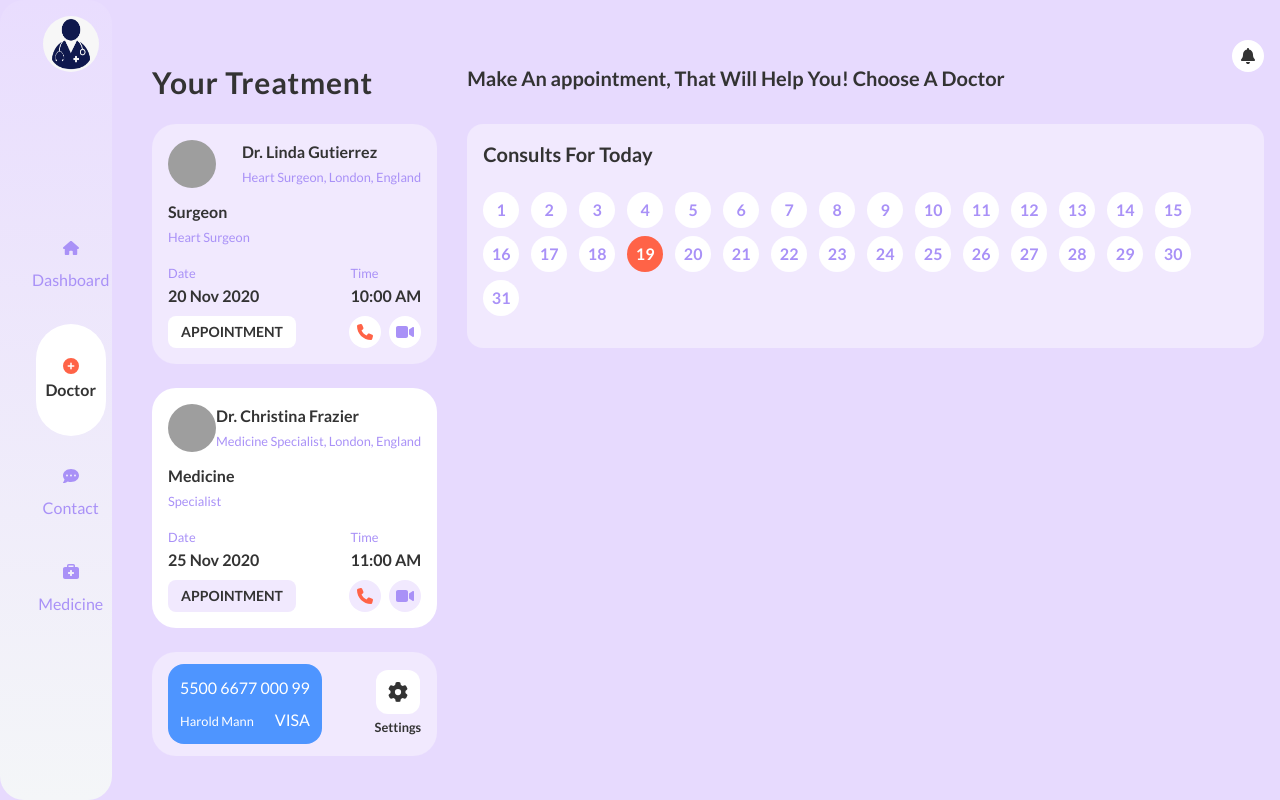
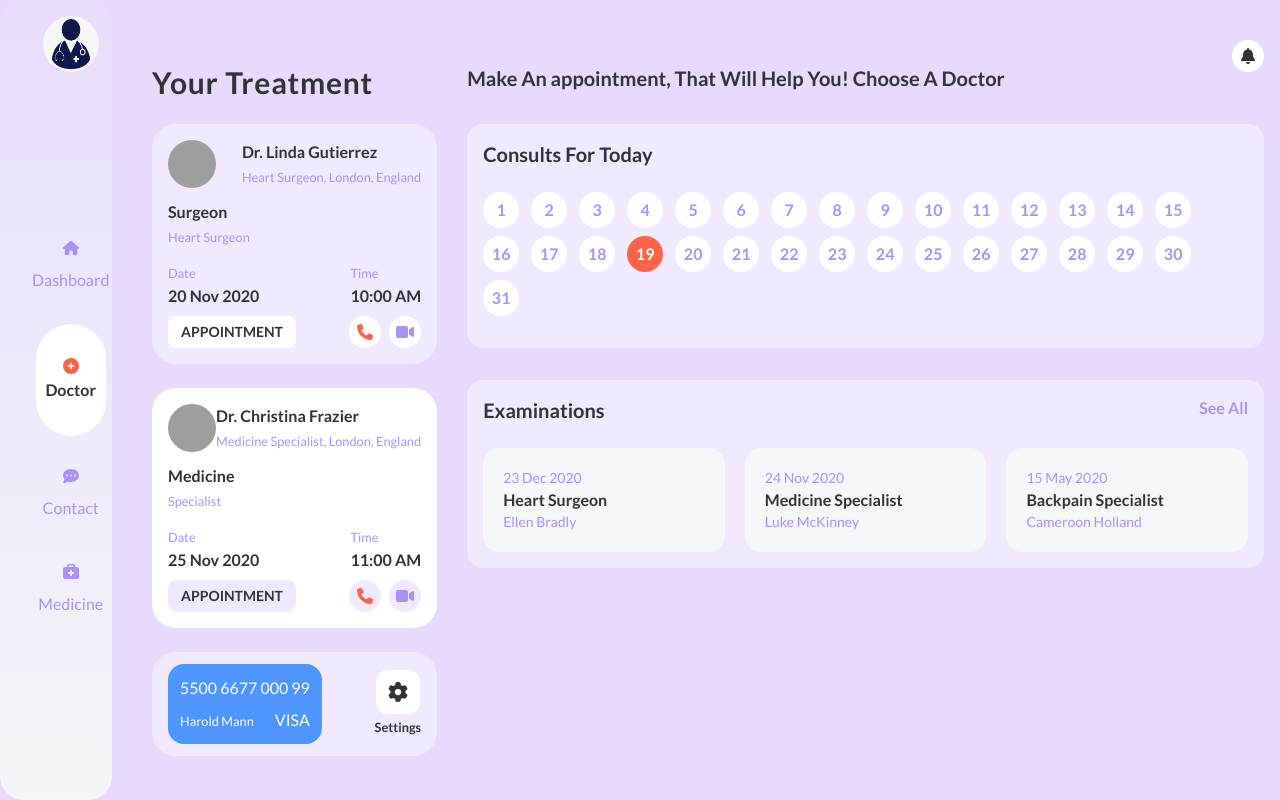
Before and after one commit to forhad-eng/doctors-appointment, a React (Create React App) app: page / in a window 1280 px wide. Built offline with nearby package versions, Linux system fonts and the light colour scheme; grey boxes are pictures that could not be loaded.

Commit message:
examinations setion done

```diff
--- /dev/null
+++ b/src/Pages/Doctor/Examinations.js
@@ -0,0 +1,11 @@
+const Examinations = ({ date, specialized, doctor }) => {
+    return (
+        <div className="bg-[#F5F7F9] rounded-2xl w-full p-5">
+            <p className="text-sm text-primary">{date}</p>
+            <p className="font-bold">{specialized}</p>
+            <p className="text-sm text-primary">{doctor}</p>
+        </div>
+    )
+}
+
+export default Examinations
--- a/src/Pages/Doctor/MakeAppointment.js
+++ b/src/Pages/Doctor/MakeAppointment.js
@@ -1,5 +1,6 @@
 import { faBell } from '@fortawesome/free-solid-svg-icons'
 import { FontAwesomeIcon } from '@fortawesome/react-fontawesome'
+import Examinations from './Examinations'
 
 const MakeAppointment = () => {
     const today = new Date().getUTCDate()
@@ -27,6 +28,19 @@ const MakeAppointment = () => {
                     ))}
                 </div>
             </div>
+
+            <div className="my-8 bg-[#F1E9FE] rounded-2xl p-4">
+                <div className="flex justify-between">
+                    <h3 className="text-xl font-bold">Examinations</h3>
+                    <h4 className="text-primary font-bold">See All</h4>
+                </div>
+
+                <div className="flex gap-5 mt-6">
+                    <Examinations date="23 Dec 2020" specialized="Heart Surgeon" doctor="Ellen Bradly" />
+                    <Examinations date="24 Nov 2020" specialized="Medicine Specialist" doctor="Luke McKinney" />
+                    <Examinations date="15 May 2020" specialized="Backpain Specialist" doctor="Cameroon Holland" />
+                </div>
+            </div>
         </div>
     )
 }
```
